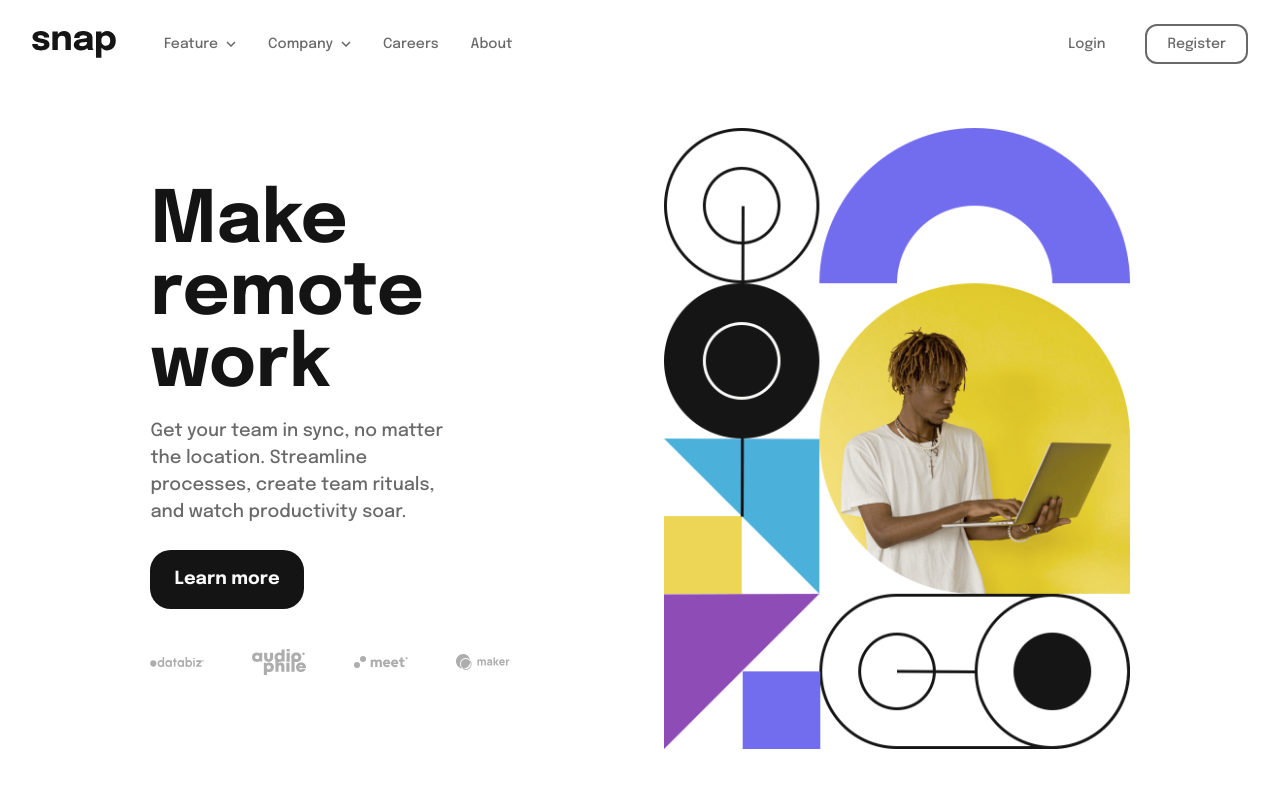
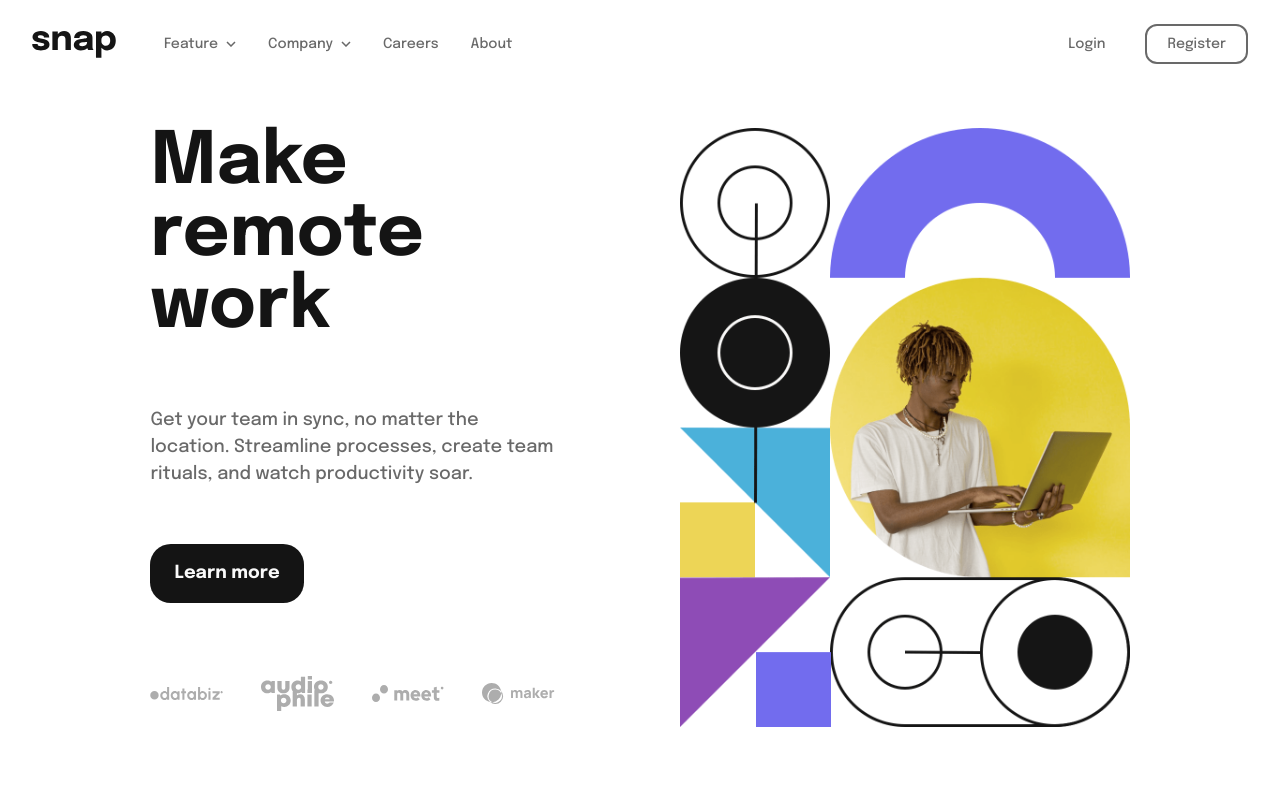
Before and after one commit to eniiku/intro-snap, a React (Vite) app: page / in a window 1280 px wide. Shown: the top 788 px of the page. Built offline with nearby package versions, Linux system fonts and the light colour scheme.

Commit message:
fix(Home): fix hero section for responsiveness on HomePage

```diff
--- a/src/container/Home.tsx
+++ b/src/container/Home.tsx
@@ -35,40 +35,42 @@ const Home = () => {
       <div className='md:flex md:justify-center md:items-center md:px-[8vw] md:py-[2vh]'>
         <div
           className='mt-12 flex flex-col items-center justify-center px-4
-        md:grid md:grid-cols-2 md:gap-12'
+        md:grid md:grid-cols-2 md:gap-20'
         >
-          <div className='md:flex md:flex-col md:justify-between md:items-start text-center'>
+          <div className='md:flex md:flex-col md:justify-between md:items-start text-center h-full'>
+            <div className='md:h-[60%] md:flex md:flex-col md:justify-end'>
               <div>
                 <h1
                   className='text-almostBlack font-bold text-4xl md:text-7xl text-center
-              md:text-left'
+                md:text-left md:pb-12'
                 >
                   Make remote work
                 </h1>
 
-              <p className='text-center md:text-left mt-4 text-mediumGray md:w-4/6'>
+                <p className='text-center md:text-left mt-4 text-mediumGray md:w-[90%]'>
                   Get your team in sync, no matter the location. Streamline
                   processes, create team rituals, and watch productivity soar.
                 </p>
               </div>
+            </div>
 
             <button
               className='bg-almostBlack rounded-[1.3rem] py-4 px-6 font-bold
-              text-almostWhite my-6'
+              text-almostWhite my-6 md:my-3'
             >
               Learn more
             </button>
 
             <div
               aria-label='list of clients that trust in our work'
-              className='flex justify-between items-center py-4'
+              className='flex justify-between items-center py-4 md:w-[90%]'
             >
               {trustedClients.map((client) => (
                 <img
                   key={client.name}
                   src={client.src}
                   alt={client.name}
-                  className='w-[20%] md:w-[15%]'
+                  className='w-[20%] md:w-[18%]'
                 />
               ))}
             </div>
```
Lines whose indentation alone changed are shown as unchanged.
